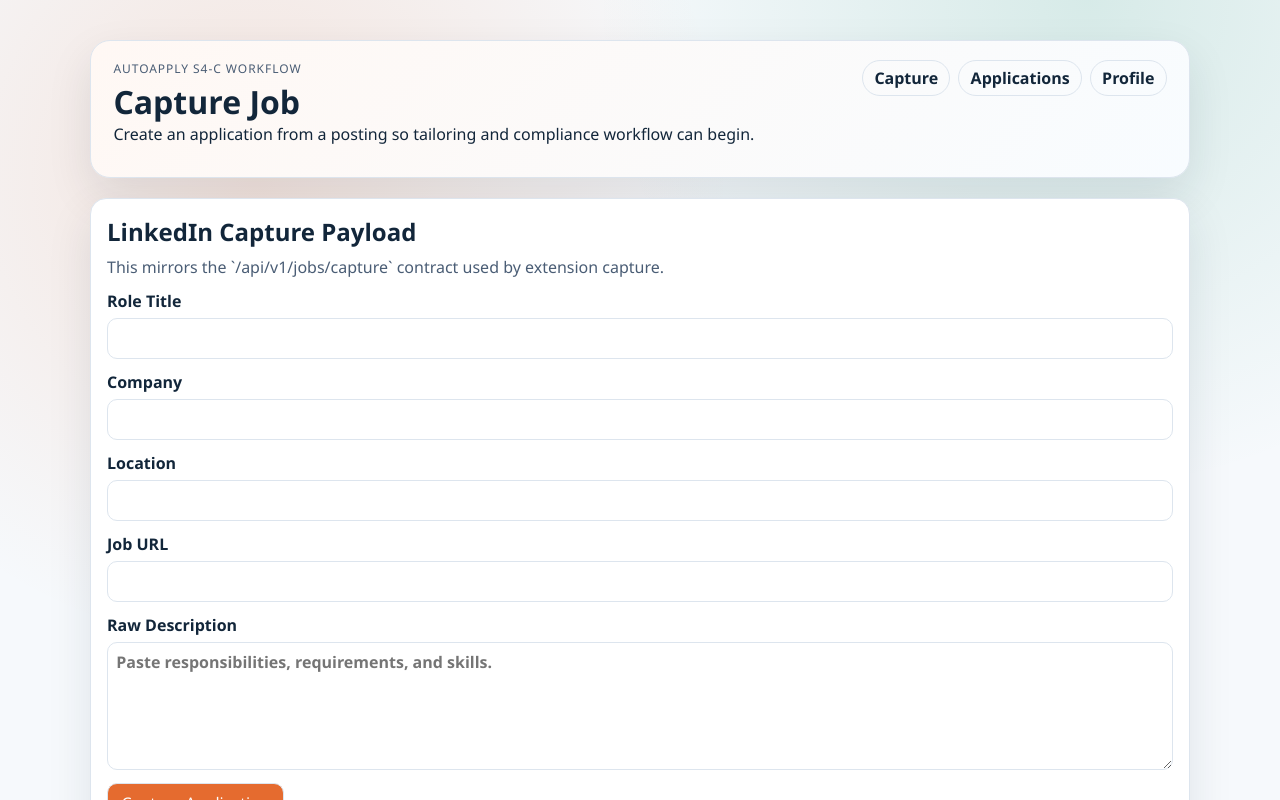
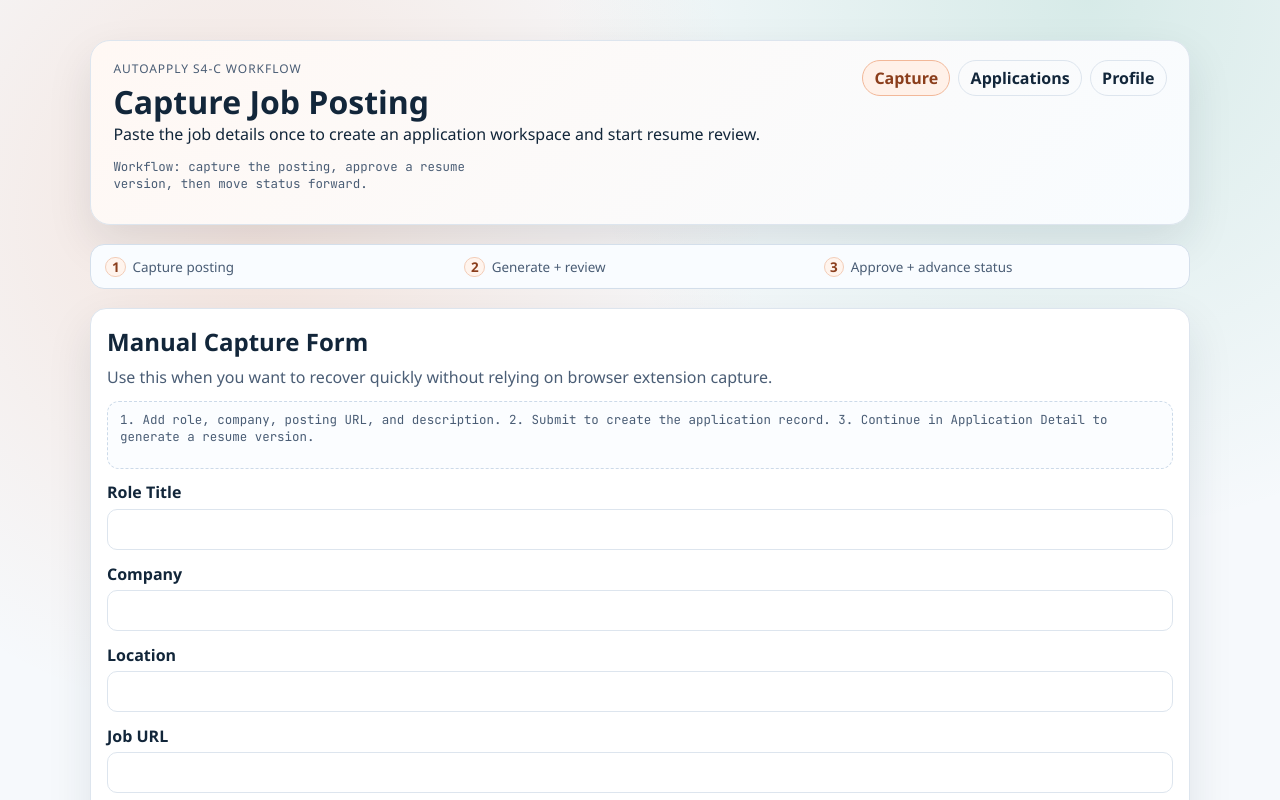
Before and after one commit to PatoSolis02/AutoApply, a React (Vite) app: page /capture in a window 1280 px wide. Shown: the top 800 px of the page. Built offline with nearby package versions, Linux system fonts and the light colour scheme; a web font is replaced by a local one.

Commit message:
ux: improve global navigation cues and workflow guidance

```diff
--- a/src/components/Layout.tsx
+++ b/src/components/Layout.tsx
@@ -1,5 +1,5 @@
 import { ReactNode } from 'react';
-import { Link } from 'react-router-dom';
+import { NavLink } from 'react-router-dom';
 
 interface LayoutProps {
   title: string;
@@ -8,6 +8,14 @@ interface LayoutProps {
 }
 
 export function Layout({ title, subtitle, children }: LayoutProps) {
+  const navItems = [
+    { to: '/capture', label: 'Capture' },
+    { to: '/applications', label: 'Applications' },
+    { to: '/profile', label: 'Profile' },
+  ];
+
+  const workflowSteps = ['Capture posting', 'Generate + review', 'Approve + advance status'];
+
   return (
     <div className="app-shell">
       <header className="hero">
@@ -15,19 +23,24 @@ export function Layout({ title, subtitle, children }: LayoutProps) {
           <p className="eyebrow">AutoApply S4-C Workflow</p>
           <h1>{title}</h1>
           <p>{subtitle}</p>
+          <p className="tiny muted hero-hint">Workflow: capture the posting, approve a resume version, then move status forward.</p>
         </div>
         <nav className="hero-nav" aria-label="Primary">
-          <Link className="ghost-link" to="/capture">
-            Capture
-          </Link>
-          <Link className="ghost-link" to="/applications">
-            Applications
-          </Link>
-          <Link className="ghost-link" to="/profile">
-            Profile
-          </Link>
+          {navItems.map((item) => (
+            <NavLink key={item.to} className={({ isActive }) => `ghost-link${isActive ? ' ghost-link-active' : ''}`} to={item.to}>
+              {item.label}
+            </NavLink>
+          ))}
         </nav>
       </header>
+      <section className="flow-strip" aria-label="Workflow guide">
+        {workflowSteps.map((step, index) => (
+          <p key={step} className="flow-step">
+            <span className="flow-index">{index + 1}</span>
+            {step}
+          </p>
+        ))}
+      </section>
       <main>{children}</main>
     </div>
   );
--- a/src/pages/ApplicationListPage.tsx
+++ b/src/pages/ApplicationListPage.tsx
@@ -35,11 +35,13 @@ export function ApplicationListPage() {
   return (
     <Layout
       title="Application Tracker"
-      subtitle="Track opportunities, inspect resume history, and complete approval-gated workflow transitions."
+      subtitle="Open an application workspace, generate and approve resume versions, then move status with confidence."
     >
       <section className="panel">
         <div className="actions-row">
-          <p className="muted">Start by capturing a job posting, then generate and review resume versions.</p>
+          <p className="muted">
+            Start with capture, then use each application detail page for generation, approval checks, and lifecycle updates.
+          </p>
           <Link className="ghost-link" to="/capture">
             Capture New Job
           </Link>
@@ -47,7 +49,7 @@ export function ApplicationListPage() {
       </section>
       <AsyncBlock loading={loading} error={error} loadingLabel="Loading applications...">
         {applications.length === 0 ? (
-          <p className="panel muted">No captured applications yet. Use Capture New Job to begin.</p>
+          <p className="panel muted">No captured applications yet. Capture a posting to create your first workflow workspace.</p>
         ) : (
           <section className="grid">
             {applications.map((application) => (
--- a/src/pages/CapturePage.tsx
+++ b/src/pages/CapturePage.tsx
@@ -59,12 +59,18 @@ export function CapturePage() {
 
   return (
     <Layout
-      title="Capture Job"
-      subtitle="Create an application from a posting so tailoring and compliance workflow can begin."
+      title="Capture Job Posting"
+      subtitle="Paste the job details once to create an application workspace and start resume review."
     >
       <section className="panel">
-        <h2>LinkedIn Capture Payload</h2>
-        <p className="muted">This mirrors the `/api/v1/jobs/capture` contract used by extension capture.</p>
+        <h2>Manual Capture Form</h2>
+        <p className="muted">Use this when you want to recover quickly without relying on browser extension capture.</p>
+        <div className="guidance-list">
+          <p className="tiny muted">
+            1. Add role, company, posting URL, and description. 2. Submit to create the application record. 3. Continue in
+            Application Detail to generate a resume version.
+          </p>
+        </div>
         <form className="form-grid" onSubmit={handleSubmit}>
           <label>
             <span>Role Title</span>
--- a/src/styles.css
+++ b/src/styles.css
@@ -71,6 +71,11 @@ ul {
   display: flex;
   gap: 0.5rem;
   flex-wrap: wrap;
+}
+
+.hero-hint {
+  margin-top: 0.55rem;
+  max-width: 48ch;
 }
 
 .eyebrow {
@@ -263,6 +268,41 @@ button:disabled {
   color: var(--ink);
 }
 
+.ghost-link-active {
+  border-color: #f2b899;
+  background: #fff1e9;
+  color: #8b3e1c;
+}
+
+.flow-strip {
+  border: 1px solid #d4dfeb;
+  border-radius: 14px;
+  background: #f9fcff;
+  padding: 0.7rem 0.9rem;
+  display: grid;
+  grid-template-columns: repeat(auto-fit, minmax(180px, 1fr));
+  gap: 0.5rem;
+}
+
+.flow-step {
+  margin: 0;
+  font-size: 0.84rem;
+  color: var(--steel);
+  display: inline-flex;
+  align-items: center;
+  gap: 0.4rem;
+}
+
+.flow-index {
+  border: 1px solid #f3cdb8;
+  background: #fff4ed;
+  color: #8b3e1c;
+  border-radius: 999px;
+  min-width: 1.3rem;
+  text-align: center;
+  font-weight: 700;
+}
+
 .form-grid {
   display: grid;
   gap: 0.8rem;
@@ -311,6 +351,14 @@ button:disabled {
   margin-bottom: 0.55rem;
 }
 
+.guidance-list {
+  border: 1px dashed #ccdae9;
+  border-radius: 12px;
+  padding: 0.6rem 0.75rem;
+  background: #fbfdff;
+  margin-bottom: 0.8rem;
+}
+
 .form-grid label {
   display: grid;
   gap: 0.35rem;
@@ -348,6 +396,10 @@ button:disabled {
     gap: 0.8rem;
   }
 
+  .hero-hint {
+    max-width: none;
+  }
+
   .timeline-meta {
     justify-items: start;
   }
```
